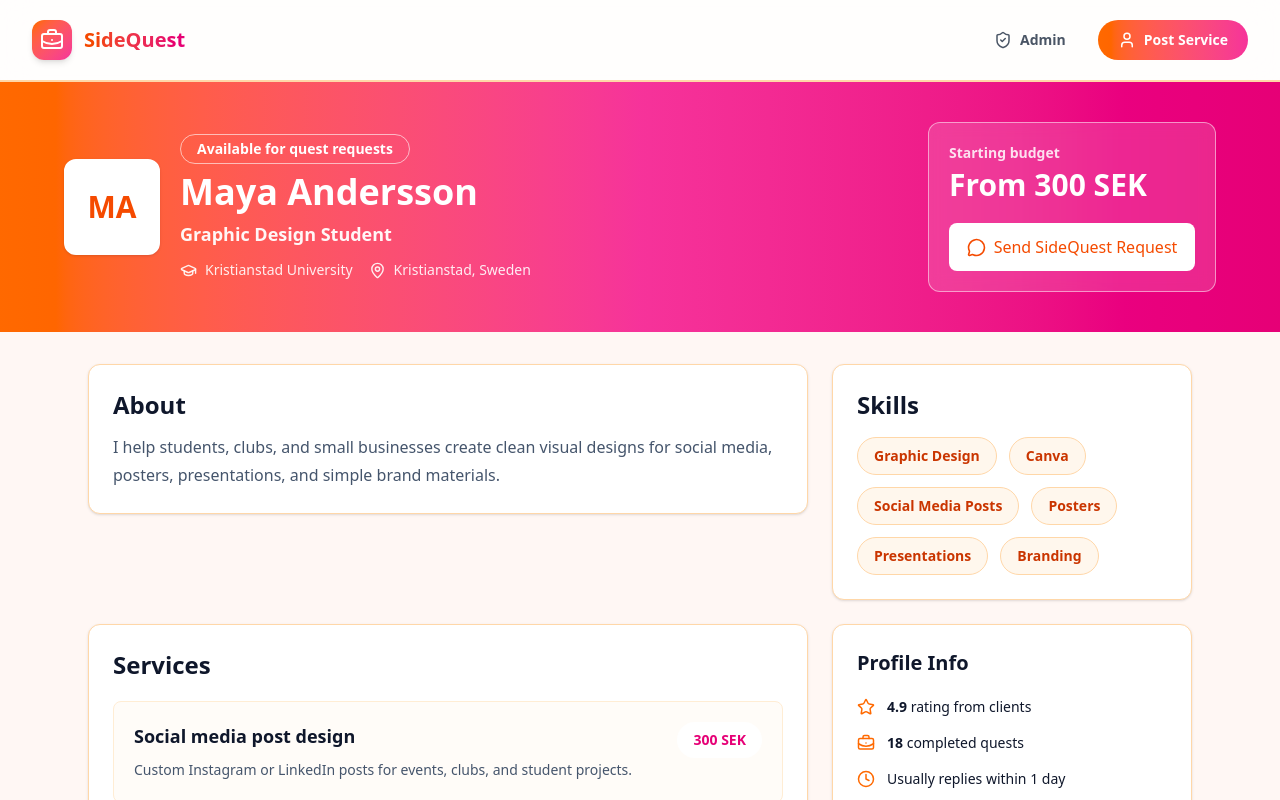
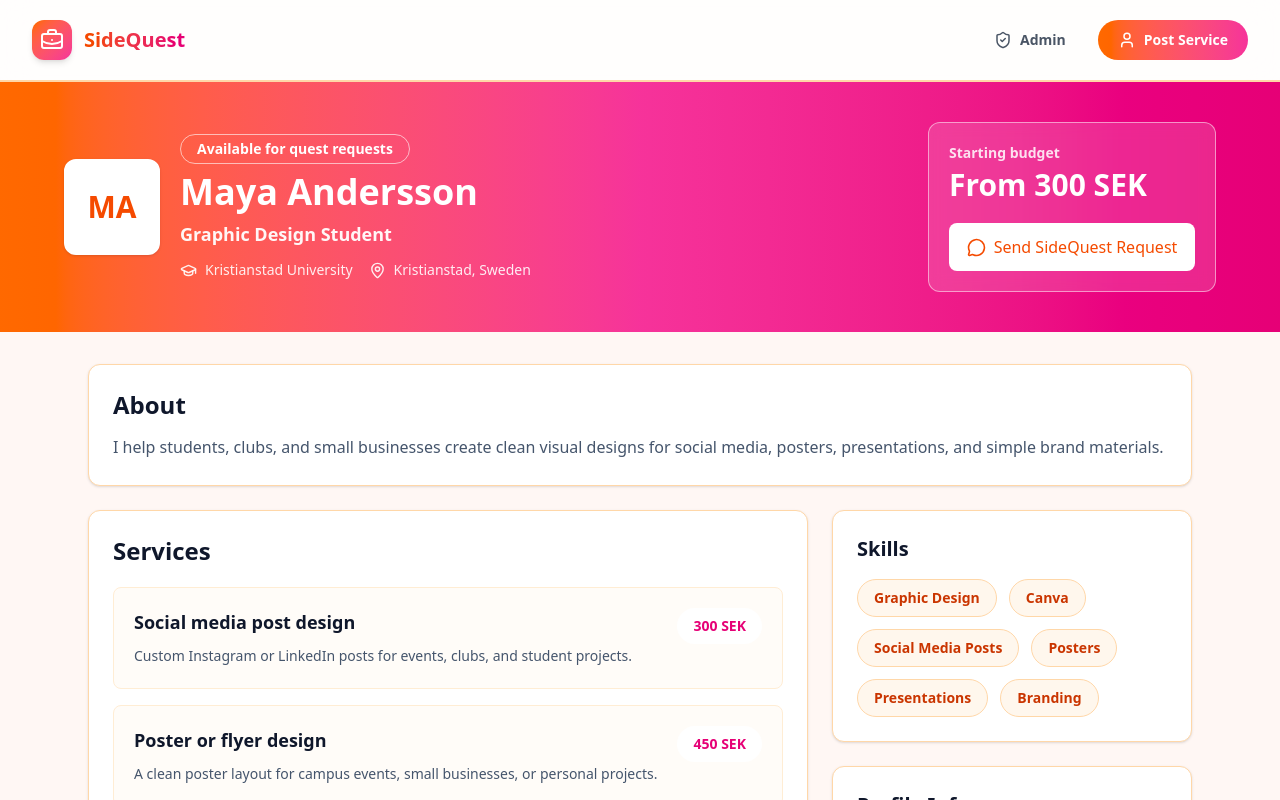
Before and after one commit to mavagoncalves/SideQuest, a React app in the folder frontend/: page /public-profile in a window 1280 px wide. Shown: the top 800 px of the page. Built offline with nearby package versions, Linux system fonts and the light colour scheme; the HTML template or start-up script is replaced by a standard one.

Commit message:
Trying to make the cards/boxes align better

```diff
--- a/frontend/src/pages/PublicProfile.jsx
+++ b/frontend/src/pages/PublicProfile.jsx
@@ -57,17 +57,11 @@ const PublicProfile = () => {
 
             <main className="flex-1">
                 <section className="bg-gradient-to-r from-orange-500 via-pink-500 to-pink-600 px-6 py-10 text-white">
-
-
-
-
                     <div className="mx-auto flex max-w-6xl flex-col gap-6 md:flex-row md:items-center md:justify-between">
                         <div className="flex flex-col gap-5 sm:flex-row sm:items-center">
                             <div className="flex h-24 w-24 shrink-0 items-center justify-center rounded-xl border-4 border-white bg-white text-3xl font-black text-orange-600 shadow-sm">
                                 {student.avatar}
                             </div>
-
-
 
                             <div>
                                 <p className="mb-2 w-fit rounded-full border border-white/60 px-4 py-1 text-sm font-bold">
@@ -99,24 +93,13 @@ const PublicProfile = () => {
                     </div>
                 </section>
 
-                <section className="mx-auto grid max-w-6xl gap-6 px-6 py-8 lg:grid-cols-[2fr_1fr]">
-                    <div className="space-y-6">
+                <section className="mx-auto max-w-6xl px-6 py-8">
                     <div className="rounded-xl border border-orange-200 bg-white p-6 shadow-sm">
                         <h2 className="text-2xl font-bold">About</h2>
                         <p className="mt-3 leading-7 text-slate-600">{student.bio}</p>
                     </div>
-                    </div>
 
-
-                    <div className="rounded-xl border border-orange-200 bg-white p-6 shadow-sm">
-                        <h2 className="text-2xl font-bold">Skills</h2>
-                        <div className="mt-4 flex flex-wrap gap-3">
-                            {skills.map((skill) => (
-                                <span className="rounded-full border border-orange-200 bg-orange-50 px-4 py-2 text-sm font-bold text-orange-700" key={skill}>{skill}</span>
-                            ))}
-                        </div>
-                    </div>
-
+                    <div className="mt-6 grid gap-6 lg:grid-cols-[2fr_1fr]">
                         <div className="rounded-xl border border-orange-200 bg-white p-6 shadow-sm">
                             <h2 className="text-2xl font-bold">Services</h2>
                             <div className="mt-5 grid gap-4">
@@ -141,9 +124,21 @@ const PublicProfile = () => {
                             </div>
                         </div>
 
+                        <aside className="space-y-6">
+                            <div className="rounded-xl border border-orange-200 bg-white p-6 shadow-sm">
+                                <h2 className="text-xl font-bold">Skills</h2>
+                                <div className="mt-4 flex flex-wrap gap-3">
+                                    {skills.map((skill) => (
+                                        <span
+                                            className="rounded-full border border-orange-200 bg-orange-50 px-4 py-2 text-sm font-bold text-orange-700"
+                                            key={skill}
+                                        >
+                                            {skill}
+                                        </span>
+                                    ))}
+                                </div>
+                            </div>
 
-                    {/** PROFILE INFO AND SIDEQUEST REQUEST */}
-                    <aside className="space-y-6">
                             <div className="rounded-xl border border-orange-200 bg-white p-6 shadow-sm">
                                 <h2 className="text-xl font-bold">Profile Info</h2>
 
@@ -174,27 +169,21 @@ const PublicProfile = () => {
                             <div className="rounded-xl border border-orange-200 bg-white p-6 shadow-sm">
                                 <h2 className="text-xl font-bold">SideQuest Request</h2>
                                 <p className="mt-3 text-sm leading-6 text-slate-600">
-                                Send a custom request with your project details, deadline, and budget. The
-                                student can accept or decline it.
+                                    Send a custom request with your project details, deadline, and budget.
+                                    The student can accept or decline it.
                                 </p>
                                 <button className="mt-5 w-full rounded-lg bg-gradient-to-r from-orange-500 to-pink-500 py-3 font-extrabold text-white">
                                     Send SideQuest request
                                 </button>
                             </div>
                         </aside>
-
-
+                    </div>
                 </section>
-
-
-
-
-
-
             </main>
 
             <Footer />
-        </div >)
+        </div>
+    )
 }
 
 export default PublicProfile
```
Lines whose indentation alone changed are shown as unchanged.
